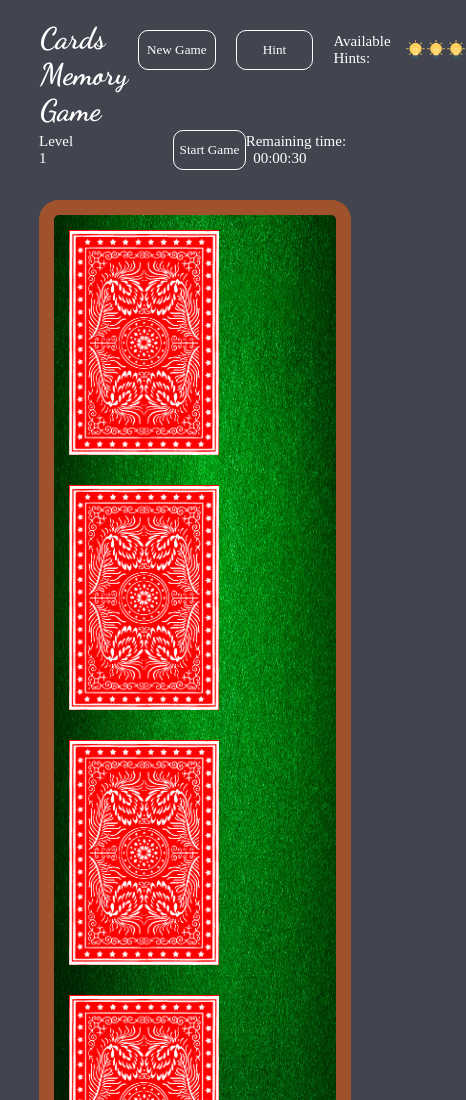
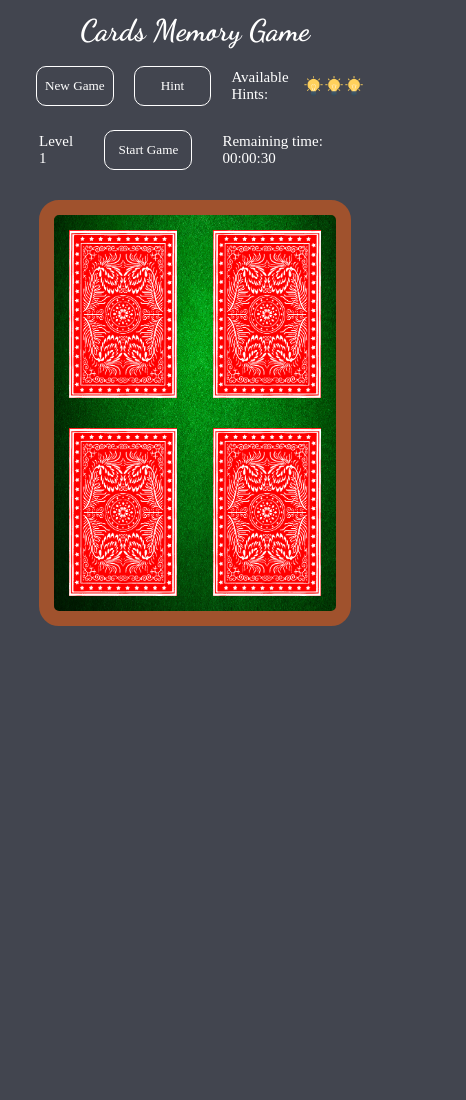
Before and after one commit to karim-mamdouh/Playing-Cards, a plain HTML site: page index.html in a window 390 px wide. Shown: the top 1100 px of the page, 466 px wide, since content can reach past the window. After the commit the page ends 844 px from the top, so only its background shows below. Drawn offline with Linux system fonts and the light colour scheme.

Commit message:
fixed mobile responsive design

```diff
--- a/style.css
+++ b/style.css
@@ -141,3 +141,22 @@ p {
     font-size: 1.1rem;
   }
 }
+@media (max-width: 576px) {
+  .header {
+    flex-direction: column;
+    align-items: center;
+    justify-content: center;
+  }
+  #header__title {
+    margin-bottom: 1.5rem;
+    margin-top: 1.5rem;
+  }
+  #game-config__start-btn {
+    margin-left: 30px;
+    margin-right: 30px;
+  }
+  .card {
+    width: 9rem;
+    height: 14rem;
+  }
+}
```
